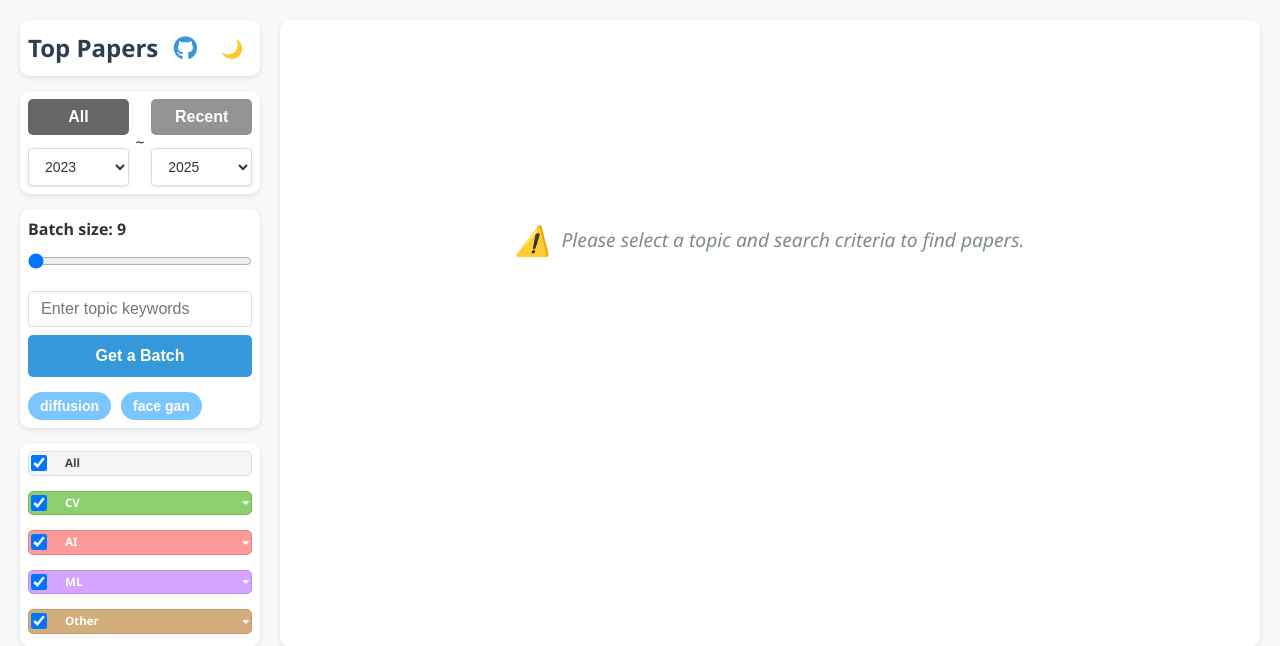
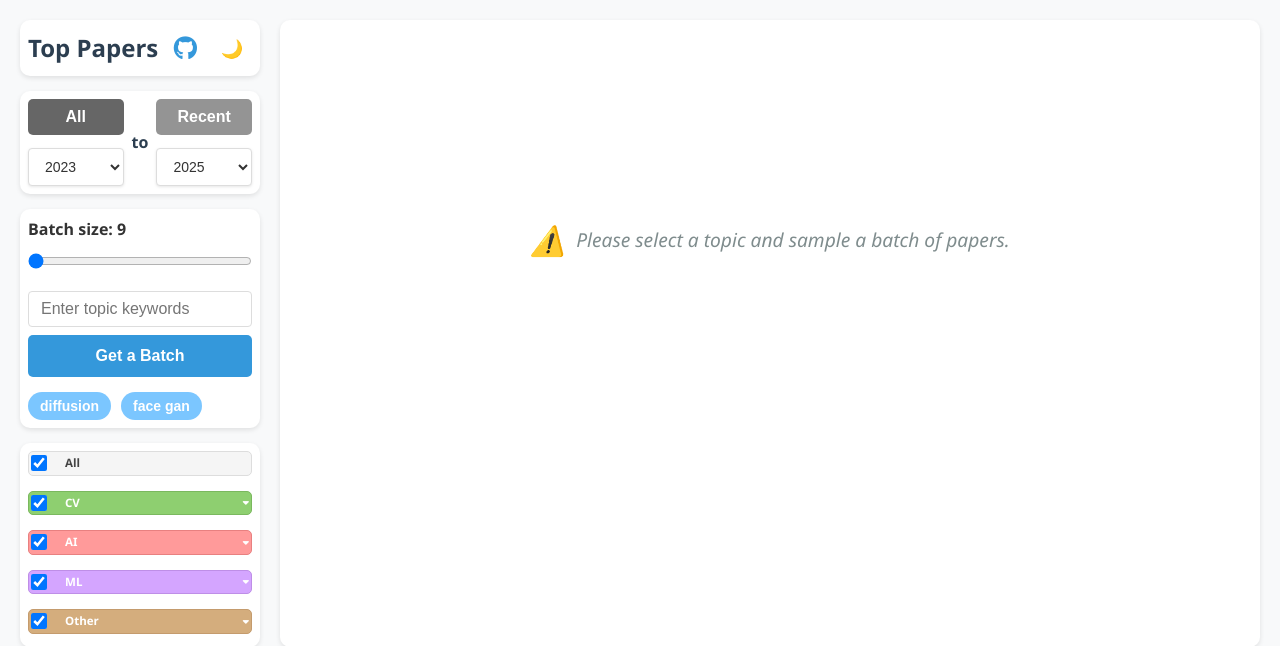
Before and after one commit to tian-2024/top-papers, a Flask app: page / in a window 1280 px wide. Shown: the top 646 px of the page. Run offline with Flask 2, Linux system fonts and the light colour scheme.

Commit message:
将年份选择框之间的"~"符号替换成了更清晰的"to"文本 创建了新的CSS类.year-separator为连接符提供了统一的样式 调整了连接符的对齐方式，使其在两个年份选择框之间居中对齐 增加了字体粗细和颜色，使其在暗色模式下也能正常显示

```diff
--- a/static/css/style.css
+++ b/static/css/style.css
@@ -2251,3 +2251,17 @@ footer {
     border-radius: 2px;
     font-weight: 500;
 }
+
+.year-separator {
+    font-size: 16px;
+    font-weight: bold;
+    color: var(--heading-color);
+    margin: 0 8px;
+    display: flex;
+    align-items: center;
+    justify-content: center;
+}
+
+.dark-mode .year-separator {
+    color: var(--dark-text-color);
+}
--- a/static/js/script.js
+++ b/static/js/script.js
@@ -47,9 +47,9 @@ document.addEventListener('DOMContentLoaded', function() {
             noResults.style.display = 'flex';
             // 根据是否进行了搜索来显示不同的消息
             if (isSearchPerformed) {
-                noResults.innerHTML = "No papers found for your search criteria. Please try different keywords or filters.";
+                noResults.innerHTML = "No papers found. Please try different keywords or filters.";
             } else {
-                noResults.innerHTML = "Please select a topic and search criteria to find papers.";
+                noResults.innerHTML = "Please select a topic and sample a batch of papers.";
             }
         }
         if (papersList) {
--- a/templates/index.html
+++ b/templates/index.html
@@ -295,8 +295,8 @@
                                     <option value="2025">2025</option>
                                 </select>
                             </div>
-                            <div style="text-align: center;">
-                                <span style="font-size: 16px;">~</span>
+                            <div class="year-separator">
+                                <span>to</span>
                             </div>
                             <div style="width: 45%; display: flex; flex-direction: column; align-items: center; gap: 8px;">
                                 <button id="recent-years-btn" class="reset-btn" title="Reset to recent years" style="width: 100%; padding: 4px; margin-bottom: 5px; background-color: #4a4a4a96;">
@@ -393,7 +393,7 @@
             <div class="paper-container">
                 <div id="loading" class="loading" style="display: none;">Loading papers...</div>
                 <div id="no-results" class="no-results">
-                    Please select a topic and search criteria to find papers.
+                    Please select a topic and sample a batch of papers..
                 </div>
                 <table id="papers-list-view" class="papers-list-view">
                     <thead>
```
Also changed, not shown: 1 other file.
